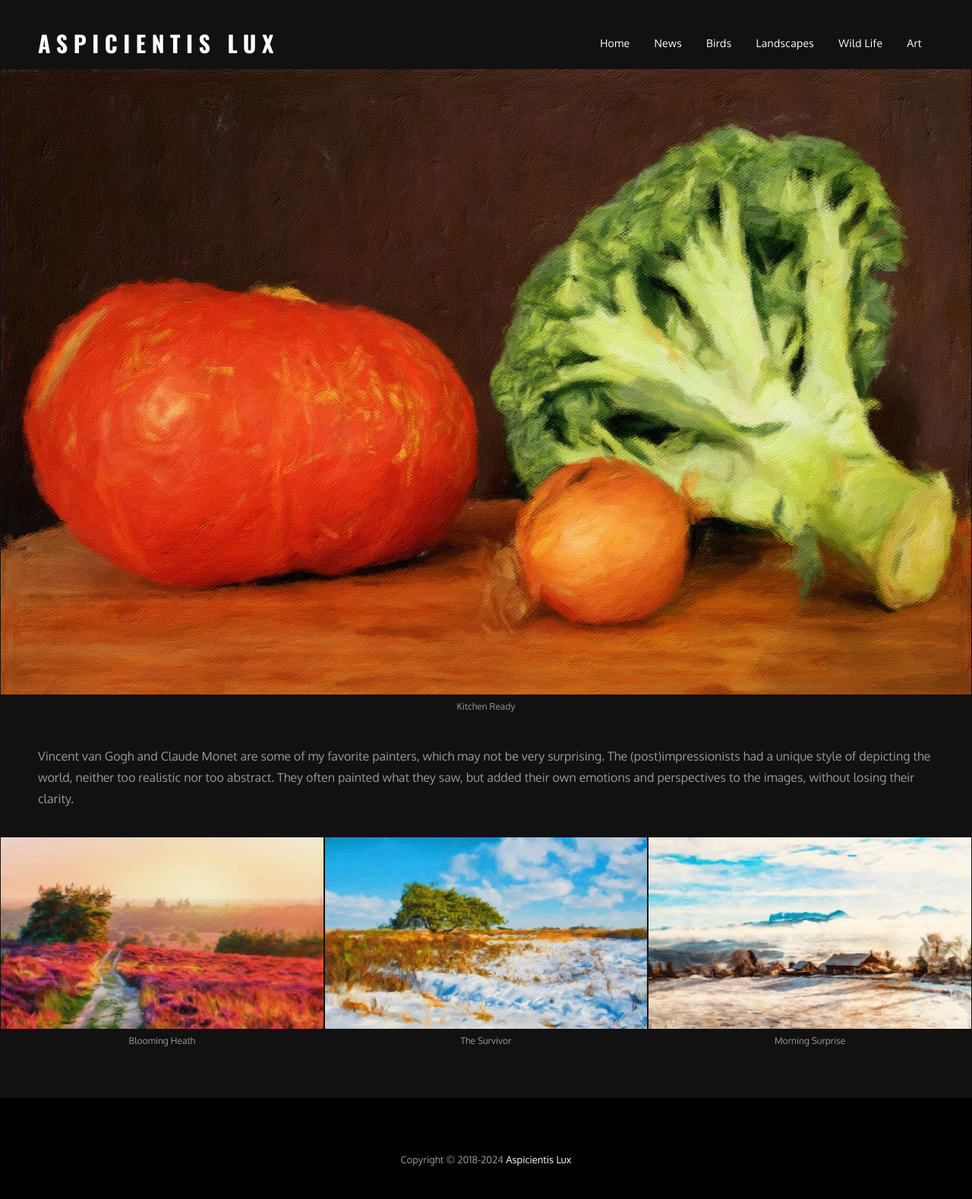
After one commit to aspicientis-lux/website, a PHP site: page /pages/art.php in a window 1280 px wide. The commit adds this page. Shown: the whole page at 76% size. Run offline with PHP 8.4, Linux system fonts and the light colour scheme.

Commit message:
Added Art page

```diff
--- a/src/assets/components/gallery/style.css
+++ b/src/assets/components/gallery/style.css
@@ -198,3 +198,22 @@ div.gallery figure.fullscreen img {
 div.gallery figure.fullscreen div::before {
     content: '\002715';
 }
+
+div.gallery figure figcaption {
+    text-align: center;
+    width: calc(100% - 1px);
+    left: 0.5px;
+    color: var(--text);
+    background-color: var(--background);
+    position: absolute;
+    bottom: 0px;
+    padding: 8px;
+    font-family: "Oxygen", sans-serif;
+    font-size: 0.75rem;
+}
+
+div.gallery figure.fullscreen figcaption {
+    background-color: var(--header-text);
+    color: var(--background);
+    padding-bottom: 16px;
+}
--- a/src/assets/styles/shared.css
+++ b/src/assets/styles/shared.css
@@ -14,6 +14,7 @@ html {
 * {
     --header-text: white;
     --background: #111111;
+    --text: #999999;
 }
 
 body {
@@ -57,7 +58,7 @@ h2 {
     font-weight: bold;
     font-stretch: normal;
     font-style: normal;
-    color: #ffffff;
+    color: var(--header-text);
     text-rendering: optimizeLegibility;
     text-align: center;
     margin: 0;
@@ -79,7 +80,7 @@ h2 {
 
 div.article p,
 p {
-    color: #999999;
+    color: var(--text);
     font-size: 1rem;
     font-weight: normal;
     line-height: 1.75;
--- /dev/null
+++ b/src/pages/art.php
@@ -0,0 +1,48 @@
+<!doctype html>
+<html lang="en">
+
+<head>
+    <title>Aspicientis Lux - Art</title>
+    <?php include '../snippets/header.php'; ?>
+    <link rel="stylesheet" href="/assets/components/gallery/style.css" />
+</head>
+
+<body>
+    <scroll-to-top></scroll-to-top>
+    <header>
+        <?php include '../snippets/navigation.php'; ?>
+        <div class="header-spacer"></div>
+    </header>
+
+    <div class="gallery col-1">
+        <figure>
+            <div></div>
+            <img src="/images/art/kitchen-ready-1800.jpg" />
+            <figcaption>Kitchen Ready</figcaption>
+        </figure>
+    </div>
+    <div class="article inner">
+        <p>
+            Vincent van Gogh and Claude Monet are some of my favorite painters, which may not be very surprising. The (post)impressionists had a unique style of depicting the world, neither too realistic nor too abstract. They often painted what they saw, but added their own emotions and perspectives to the images, without losing their clarity.
+        <p>
+    </div>
+    <div class="gallery col-3">
+        <figure>
+            <div data-src="/images/art/blooming-heath-1800.jpg"></div>
+            <img src="/images/art/blooming-heath-500.jpg" />
+            <figcaption>Blooming Heath</figcaption>
+        </figure>
+        <figure>
+            <div data-src="/images/art/the-survivor-1800.jpg"></div>
+            <img src="/images/art/the-survivor-500.jpg" />
+            <figcaption>The Survivor</figcaption>
+        </figure>
+        <figure>
+            <div data-src="/images/art/morning-surprise-1800.jpg"></div>
+            <img src="/images/art/morning-surprise-500.jpg" />
+            <figcaption>Morning Surprise</figcaption>
+        </figure>
+    </div>
+    <script src="/assets/components/gallery/index.js"></script>
+    <?php include '../snippets/footer.php'; ?>
+</body>
--- a/src/pages/birds.php
+++ b/src/pages/birds.php
@@ -81,14 +81,12 @@
     <div class="image-navigation col-1">
         <a href="/pages/birds/anser-anser.php"><img src="/images/birds/anser-anser-1800.jpg" /></a>
     </div>
-    <div class="section">
     <div class="article continue">
         <h2>City</h2>
         <p>
             Urban areas are full of avian life, even though they can be a nuisance at times.
             If you look closely, you will discover many wonders.
         </p>
-        </div>
     </div>
     <div class="image-navigation col-1">
         <a href="/pages/birds/columba-livia-domestica.php">
--- a/src/pages/wild-life.php
+++ b/src/pages/wild-life.php
@@ -2,7 +2,7 @@
 <html lang="en">
 
 <head>
-    <title>Aspicientis Lux - wild-life</title>
+    <title>Aspicientis Lux - Wild Life</title>
     <?php include '../snippets/header.php'; ?>
 
     <!-- include the components for this website -->
```
Also changed, not shown: src/images/art/blooming-heath-1800.jpg (added), src/images/art/blooming-heath-500.jpg (added), src/images/art/morning-surprise-1800.jpg (added), src/images/art/morning-surprise-500.jpg (added), src/images/art/the-survivor-1800.jpg (added), src/images/art/the-survivor-500.jpg (added). Lines whose indentation alone changed are shown as unchanged.
